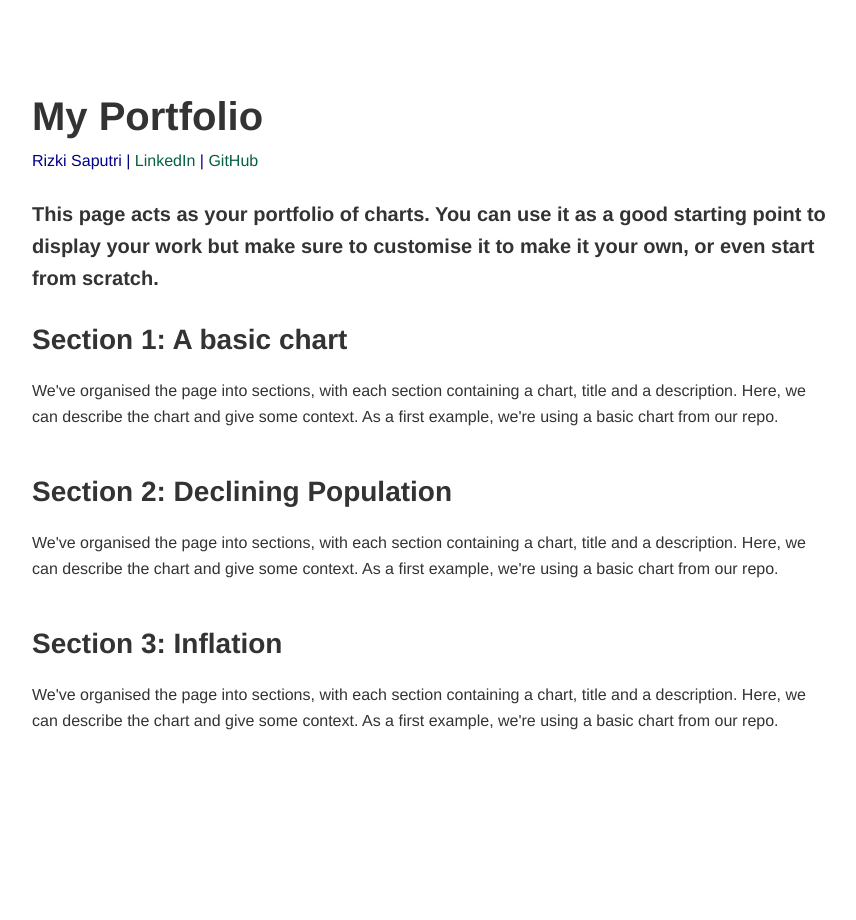
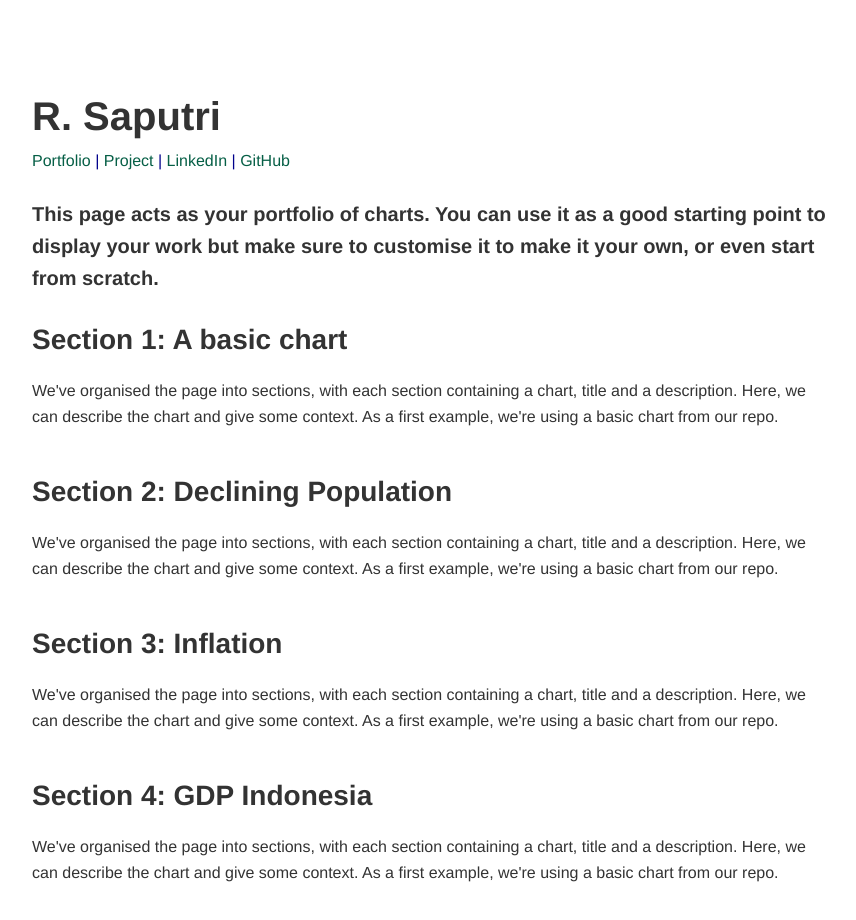
Before and after one commit to saputrr/saputrr.github.io, a plain HTML site: page index.html in a window 1280 px wide. Shown: the whole page, without its empty margins (208-1064 px from the left). Before the commit the page ends 800 px from the top, so only its background shows below. Drawn offline with Linux system fonts and the light colour scheme; a script that the page names is missing.

Commit message:
Add files via upload

```diff
--- a/index.html
+++ b/index.html
@@ -44,11 +44,11 @@
 <!-- The body tag contains the elements that visitors to our page will see. -->
     <h1 class="big" style="margin-bottom: 0px;"> <!-- We have added a class to the header called "big" which we can use to style it in the CSS -->
         <!-- This is a header, it is the largest text on the page -->
-        My Portfolio
+        R. Saputri
     </h1>
     <p style="margin-top: 0px; color: darkblue">
         <!-- we're setting the margin to 0px so the header and authour name are close together -->
-        Rizki Saputri | <a href="https://uk.linkedin.com/in/rizkisaputri">LinkedIn</a> | <a
+        <a href="portfolio.html">Portfolio</a> | <a href="project.html">Project</a> | <a href="https://uk.linkedin.com/in/rizkisaputri">LinkedIn</a> | <a
             href="https://www.github.com/saputrr">GitHub</a>
     </p>
     <h3 class="small"> <!-- We have added a class to the header called "small" which we can use to style it in the CSS -->
@@ -89,6 +89,16 @@
         <figure id="Location3"></figure> <!-- we give it an id so we can put a vega-lite graph here with VegaEmbed -->
     </section>
 
+    <section>
+        <div class="chart-description">
+            <h2>Section 4: GDP Indonesia</h2>
+            <p> <!-- This is a paragraph, it's the main way to display text on a web page -->
+                We've organised the page into sections, with each section containing a chart, title and a description. Here, we can describe the chart and give some context.
+                As a first example, we're using a basic chart from our repo.
+            </p>
+        </div>
+        <figure id="Location4"></figure> <!-- we give it an id so we can put a vega-lite graph here with VegaEmbed -->
+    </section>
 
     <!-- Do you want to add more sections? -->
         <!-- Try copying pasting the section above -->
@@ -104,6 +114,7 @@
         let figure_2_spec = "chart1_declining_population.json"
         let figure_3_spec = "chart2_inflation.json"                                               // You should have a spec for a graph in this same folder. Just specify its name here, e.g. let figure_1_spec = "chart1.json"
 
+
         vegaEmbed('#Location1', figure_1_spec) // We're using the vegaEmbed function to put a graph in the element with id figure_1
 
         // Do you want to add more graphs?
@@ -114,6 +125,7 @@
 
         vegaEmbed('#Location2', figure_2_spec)
         vegaEmbed('#Location3', figure_3_spec)
+        vegaEmbed('#Location4', 'chart3_china.json')
     </script>
 
 </body>
```
